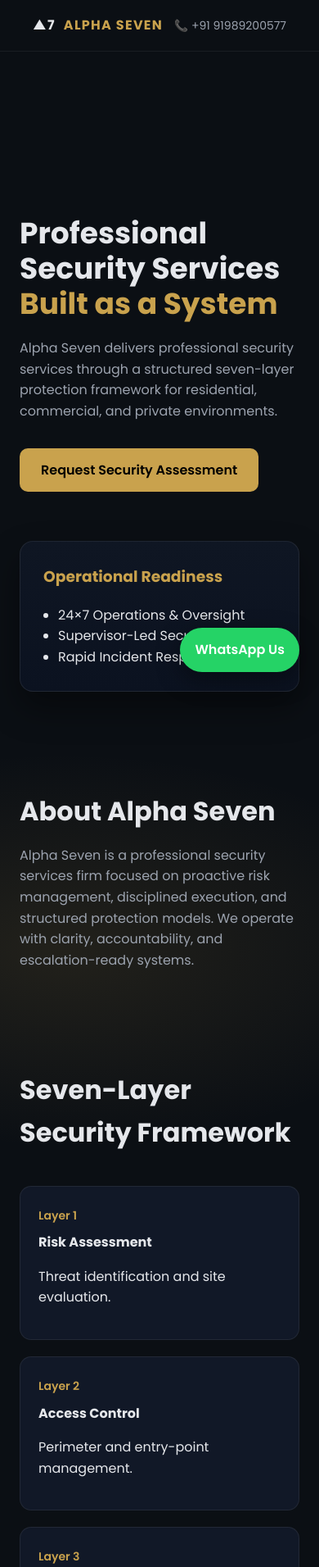
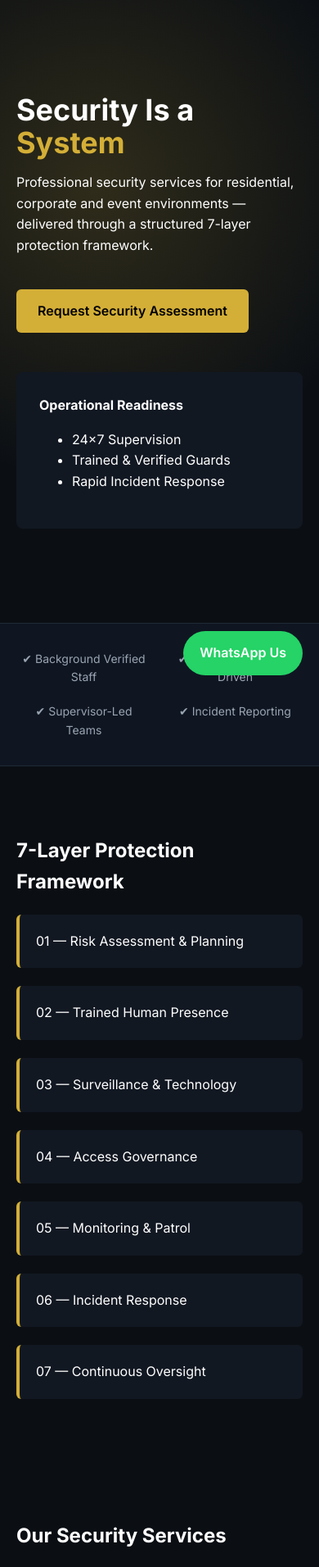
Before and after one commit to Saifuk0394/alphaseven, a plain HTML site: page index.html in a window 390 px wide. Shown: the top 1912 px of the page at 82% size. Drawn offline with Linux system fonts and the light colour scheme.

Commit message:
Revamp index.html for Alpha Seven services page
Updated the HTML structure, styles, and content for Alpha Seven's security services webpage. Enhanced the 7-layer protection framework and improved overall layout and responsiveness.

```diff
--- a/index.html
+++ b/index.html
@@ -2,290 +2,297 @@
 <html lang="en">
 <head>
   <meta charset="UTF-8" />
+  <title>Alpha Seven | Professional Security Services</title>
   <meta name="viewport" content="width=device-width, initial-scale=1" />
-
-  <title>Alpha Seven | Professional Security Services & Risk Management</title>
-
-  <meta name="description" content="Alpha Seven delivers professional security services through a structured seven-layer framework with 24x7 operations, supervisor-led teams, and rapid response." />
+  <meta name="description" content="Alpha Seven provides professional residential, corporate and event security services through a structured 7-layer protection framework." />
   <meta name="robots" content="index, follow" />
   <link rel="canonical" href="https://alphaseven.in/" />
-
-  <!-- Open Graph -->
-  <meta property="og:title" content="Alpha Seven – Professional Security Services" />
-  <meta property="og:description" content="Structured seven-layer security framework delivering 24x7 protection and rapid response." />
-  <meta property="og:url" content="https://alphaseven.in/" />
-  <meta property="og:type" content="website" />
 
   <!-- Performance -->
   <link rel="preconnect" href="https://fonts.googleapis.com">
   <link rel="preconnect" href="https://fonts.gstatic.com" crossorigin>
-  <link href="https://fonts.googleapis.com/css2?family=Poppins:wght@300;400;600;700&display=swap" rel="stylesheet">
+  <link href="https://fonts.googleapis.com/css2?family=Inter:wght@400;500;600;700&display=swap" rel="stylesheet">
 
   <style>
     :root{
       --bg:#0b0f14;
-      --panel:#111827;
-      --gold:#c9a24d;
-      --text:#e5e7eb;
-      --muted:#9ca3af;
-      --accent:#16a34a;
+      --panel:#121822;
+      --gold:#d4af37;
+      --muted:#9aa4b2;
+      --green:#25D366;
+      --border:#1f2937;
     }
-
     *{box-sizing:border-box}
     body{
       margin:0;
-      font-family:Poppins,system-ui,-apple-system,sans-serif;
-      background:radial-gradient(800px 400px at 20% 30%,rgba(201,162,77,.12),transparent 60%),var(--bg);
-      color:var(--text);
+      font-family:Inter,system-ui,sans-serif;
+      background:var(--bg);
+      color:#fff;
       line-height:1.6;
     }
+    a{color:inherit;text-decoration:none}
+    .container{max-width:1200px;margin:auto;padding:64px 20px}
 
-    a{color:inherit;text-decoration:none}
-
+    /* HERO */
     header{
-      padding:18px 40px;
-      display:flex;
-      justify-content:space-between;
+      min-height:90vh;
+      display:grid;
       align-items:center;
-      border-bottom:1px solid rgba(255,255,255,.06);
+      background:
+        radial-gradient(circle at 30% 30%, rgba(212,175,55,.18), transparent 60%),
+        #0b0f14;
+    }
+    .hero-grid{
+      display:grid;
+      grid-template-columns:1.2fr .8fr;
+      gap:48px;
+    }
+    h1{
+      font-size:48px;
+      line-height:1.1;
+      margin:0 0 16px;
+    }
+    h1 span{color:var(--gold)}
+    .cta{
+      display:inline-block;
+      margin-top:24px;
+      padding:14px 26px;
+      background:var(--gold);
+      color:#000;
+      font-weight:600;
+      border-radius:6px;
     }
 
-    .brand{
-      display:flex;
-      align-items:center;
-      gap:10px;
-      font-weight:700;
-      letter-spacing:.08em;
-    }
-
-    .brand span{
-      color:var(--gold);
-    }
-
-    .phone{
-      font-size:14px;
-      color:var(--muted);
-    }
-
-    main{
-      max-width:1200px;
-      margin:auto;
-      padding:80px 24px;
-    }
-
-    .hero{
+    /* TRUST STRIP */
+    .trust-strip{
       display:grid;
-      grid-template-columns:1.1fr .9fr;
-      gap:60px;
-      align-items:center;
-      animation:fadeUp .8s ease-out;
-    }
-
-    @keyframes fadeUp{
-      from{opacity:0;transform:translateY(20px)}
-      to{opacity:1;transform:none}
-    }
-
-    h1{
-      font-size:48px;
-      line-height:1.2;
-      margin:0 0 20px;
-    }
-
-    h1 span{color:var(--gold)}
-
-    .lead{
-      color:var(--muted);
-      max-width:520px;
-      margin-bottom:32px;
-    }
-
-    .cta{
-      display:inline-block;
-      background:var(--gold);
-      color:#000;
-      padding:14px 26px;
-      border-radius:10px;
-      font-weight:600;
-      transition:.25s;
-    }
-
-    .cta:hover{transform:translateY(-2px)}
-
-    .card{
-      background:linear-gradient(180deg,#0f1623,#0b1220);
-      border:1px solid rgba(255,255,255,.08);
-      border-radius:16px;
-      padding:28px;
-      box-shadow:0 20px 40px rgba(0,0,0,.4);
-    }
-
-    .card h3{
-      margin-top:0;
-      color:var(--gold);
-    }
-
-    .card ul{
-      padding-left:18px;
-      margin:0;
-    }
-
-    section{
-      margin-top:120px;
-    }
-
-    h2{
-      font-size:32px;
-      margin-bottom:16px;
-    }
-
-    .framework{
-      display:grid;
-      grid-template-columns:repeat(auto-fit,minmax(240px,1fr));
+      grid-template-columns:repeat(auto-fit,minmax(140px,1fr));
       gap:20px;
-      margin-top:40px;
-    }
-
-    .layer{
-      padding:22px;
-      border-radius:14px;
-      background:var(--panel);
-      border:1px solid rgba(255,255,255,.07);
-      transition:.3s;
-    }
-
-    .layer:hover{
-      transform:translateY(-6px);
-      border-color:var(--gold);
-    }
-
-    .layer span{
-      color:var(--gold);
-      font-weight:600;
-      font-size:14px;
-    }
-
-    .layer h4{
-      margin:8px 0;
-    }
-
-    .trust{
-      display:grid;
-      grid-template-columns:repeat(auto-fit,minmax(220px,1fr));
-      gap:24px;
-      margin-top:40px;
-    }
-
-    footer{
-      margin-top:140px;
-      padding:40px 24px;
-      border-top:1px solid rgba(255,255,255,.08);
+      background:#0f1622;
+      border-top:1px solid var(--border);
+      border-bottom:1px solid var(--border);
+      padding:32px 20px;
       text-align:center;
       color:var(--muted);
       font-size:14px;
     }
 
+    /* 7 LAYER */
+    .layers{
+      display:grid;
+      gap:22px;
+    }
+    .layer{
+      background:var(--panel);
+      border-left:4px solid var(--gold);
+      padding:20px;
+      border-radius:6px;
+    }
+
+    /* SERVICES */
+    .services{
+      display:grid;
+      grid-template-columns:repeat(auto-fit,minmax(260px,1fr));
+      gap:24px;
+    }
+    .service{
+      background:var(--panel);
+      padding:28px;
+      border-radius:8px;
+    }
+
+    /* WHY US */
+    .compare{
+      display:grid;
+      grid-template-columns:1fr 1fr;
+      gap:32px;
+    }
+    .compare div{
+      background:var(--panel);
+      padding:28px;
+      border-radius:8px;
+    }
+
+    /* CASE STUDIES */
+    .cases{
+      display:grid;
+      grid-template-columns:repeat(auto-fit,minmax(260px,1fr));
+      gap:24px;
+    }
+
+    /* ADS CTA */
+    .ads-cta{
+      background:linear-gradient(135deg,#1a2332,#0f1622);
+      border:1px solid var(--border);
+      padding:48px;
+      border-radius:12px;
+      text-align:center;
+    }
+
+    /* FOOTER */
+    footer{
+      background:#06090d;
+      padding:48px 20px;
+      color:var(--muted);
+      font-size:14px;
+    }
+
+    /* WHATSAPP */
     .whatsapp{
       position:fixed;
-      bottom:24px;
-      right:24px;
-      background:#25D366;
+      right:20px;
+      bottom:20px;
+      background:var(--green);
       color:#fff;
-      padding:14px 18px;
-      border-radius:50px;
+      padding:14px 20px;
+      border-radius:30px;
       font-weight:600;
-      box-shadow:0 10px 30px rgba(0,0,0,.4);
+      z-index:99;
     }
 
     @media(max-width:900px){
-      .hero{grid-template-columns:1fr}
+      .hero-grid,.compare{grid-template-columns:1fr}
       h1{font-size:36px}
     }
   </style>
+
+  <!-- ORGANIZATION + CONTACT SCHEMA -->
+  <script type="application/ld+json">
+  {
+    "@context":"https://schema.org",
+    "@type":"Organization",
+    "name":"Alpha Seven",
+    "url":"https://alphaseven.in",
+    "logo":"https://alphaseven.in/logo.png",
+    "contactPoint":{
+      "@type":"ContactPoint",
+      "telephone":"+91-9892000577",
+      "contactType":"customer support",
+      "areaServed":"IN",
+      "availableLanguage":"en"
+    },
+    "address":{
+      "@type":"PostalAddress",
+      "streetAddress":"1090 Heera Panna Mall, Hiranandani, Powai",
+      "addressLocality":"Mumbai",
+      "postalCode":"400076",
+      "addressCountry":"IN"
+    }
+  }
+  </script>
+
+  <!-- SERVICE SCHEMA -->
+  <script type="application/ld+json">
+  {
+    "@context":"https://schema.org",
+    "@type":"Service",
+    "provider":{"@type":"Organization","name":"Alpha Seven"},
+    "serviceType":[
+      "Residential Security Services",
+      "Corporate Security Services",
+      "Event Security Services"
+    ],
+    "areaServed":"IN"
+  }
+  </script>
 </head>
 
 <body>
 
 <header>
-  <div class="brand">
-    ▲7 <span>ALPHA SEVEN</span>
-  </div>
-  <div class="phone">📞 +91 91989200577</div>
-</header>
-
-<main>
-
-  <!-- HERO -->
-  <section class="hero">
+  <div class="container hero-grid">
     <div>
-      <h1>Professional Security Services<br><span>Built as a System</span></h1>
-      <p class="lead">
-        Alpha Seven delivers professional security services through a structured
-        seven-layer protection framework for residential, commercial, and private environments.
-      </p>
-      <a href="#contact" class="cta">Request Security Assessment</a>
+      <h1>Security Is a <span>System</span></h1>
+      <p>Professional security services for residential, corporate and event environments — delivered through a structured 7-layer protection framework.</p>
+      <a class="cta" href="https://wa.me/919892000577">Request Security Assessment</a>
     </div>
-
-    <div class="card">
-      <h3>Operational Readiness</h3>
+    <div class="service">
+      <strong>Operational Readiness</strong>
       <ul>
-        <li>24×7 Operations & Oversight</li>
-        <li>Supervisor-Led Security Teams</li>
+        <li>24×7 Supervision</li>
+        <li>Trained & Verified Guards</li>
         <li>Rapid Incident Response</li>
       </ul>
     </div>
-  </section>
+  </div>
+</header>
 
-  <!-- ABOUT -->
-  <section>
-    <h2>About Alpha Seven</h2>
-    <p class="lead">
-      Alpha Seven is a professional security services firm focused on proactive risk management,
-      disciplined execution, and structured protection models. We operate with clarity,
-      accountability, and escalation-ready systems.
-    </p>
-  </section>
+<div class="trust-strip">
+  <div>✔ Background Verified Staff</div>
+  <div>✔ SOP & Compliance Driven</div>
+  <div>✔ Supervisor-Led Teams</div>
+  <div>✔ Incident Reporting</div>
+</div>
 
-  <!-- FRAMEWORK -->
-  <section>
-    <h2>Seven-Layer Security Framework</h2>
+<section class="container">
+  <h2>7-Layer Protection Framework</h2>
+  <div class="layers">
+    <div class="layer">01 — Risk Assessment & Planning</div>
+    <div class="layer">02 — Trained Human Presence</div>
+    <div class="layer">03 — Surveillance & Technology</div>
+    <div class="layer">04 — Access Governance</div>
+    <div class="layer">05 — Monitoring & Patrol</div>
+    <div class="layer">06 — Incident Response</div>
+    <div class="layer">07 — Continuous Oversight</div>
+  </div>
+</section>
 
-    <div class="framework">
-      <div class="layer"><span>Layer 1</span><h4>Risk Assessment</h4><p>Threat identification and site evaluation.</p></div>
-      <div class="layer"><span>Layer 2</span><h4>Access Control</h4><p>Perimeter and entry-point management.</p></div>
-      <div class="layer"><span>Layer 3</span><h4>Trained Personnel</h4><p>Disciplined and supervised guards.</p></div>
-      <div class="layer"><span>Layer 4</span><h4>Monitoring</h4><p>Continuous observation and reporting.</p></div>
-      <div class="layer"><span>Layer 5</span><h4>Escalation Protocols</h4><p>Defined response hierarchies.</p></div>
-      <div class="layer"><span>Layer 6</span><h4>Rapid Response</h4><p>Immediate action on incidents.</p></div>
-      <div class="layer"><span>Layer 7</span><h4>Audit & Review</h4><p>Ongoing performance improvement.</p></div>
+<section class="container">
+  <h2>Our Security Services</h2>
+  <div class="services">
+    <div class="service"><strong>Residential Security</strong><p>Societies, villas, gated communities.</p></div>
+    <div class="service"><strong>Corporate Security</strong><p>Offices, IT parks, assets & staff.</p></div>
+    <div class="service"><strong>Event Security</strong><p>Private, corporate & high-risk events.</p></div>
+  </div>
+</section>
+
+<section class="container">
+  <h2>Why Alpha Seven</h2>
+  <div class="compare">
+    <div>
+      <h3>Alpha Seven</h3>
+      <ul>
+        <li>System-driven security</li>
+        <li>Supervisor accountability</li>
+        <li>Incident readiness</li>
+      </ul>
     </div>
-  </section>
+    <div>
+      <h3>Typical Guard Agency</h3>
+      <ul>
+        <li>Manpower only</li>
+        <li>No oversight</li>
+        <li>Reactive approach</li>
+      </ul>
+    </div>
+  </div>
+</section>
 
-  <!-- TRUST -->
-  <section>
-    <h2>Why Choose Alpha Seven</h2>
-    <div class="trust">
-      <div class="layer">✔ Structured Security Framework</div>
-      <div class="layer">✔ Supervisor-Led Teams</div>
-      <div class="layer">✔ 24×7 Operations</div>
-      <div class="layer">✔ Rapid Incident Response</div>
-    </div>
-  </section>
+<section class="container">
+  <h2>Real-World Outcomes</h2>
+  <div class="cases">
+    <div class="service">Residential society theft incidents reduced to zero in 6 months.</div>
+    <div class="service">Corporate site with 24×7 access control & reporting.</div>
+    <div class="service">High-profile event executed with zero security breaches.</div>
+  </div>
+</section>
 
-</main>
+<section class="container ads-cta">
+  <h2>Need Immediate Security Coverage?</h2>
+  <p>Get a professional assessment within hours.</p>
+  <a class="cta" href="https://wa.me/919892000577">WhatsApp Alpha Seven</a>
+</section>
 
-<footer id="contact">
-  <p><strong>Alpha Seven</strong></p>
-  <p>Professional Security Services</p>
-  <p>📞 +91 91989200577</p>
-  <p>© 2026 Alpha Seven. All rights reserved.</p>
+<footer>
+  <div class="container">
+    <p><strong>Alpha Seven</strong></p>
+    <p>1090 Heera Panna Mall, Hiranandani, Powai, Mumbai – 400076</p>
+    <p>📞 +91 9892000577 | +91 9004991677</p>
+    <p>© 2026 Alpha Seven. All rights reserved.</p>
+  </div>
 </footer>
 
-<a class="whatsapp"
-   href="https://wa.me/9191989200577?text=Hello%20Alpha%20Seven%2C%20I%20would%20like%20to%20inquire%20about%20your%20security%20services."
-   target="_blank">
-  WhatsApp Us
-</a>
+<a class="whatsapp" href="https://wa.me/919892000577">WhatsApp Us</a>
 
 </body>
 </html>
```
